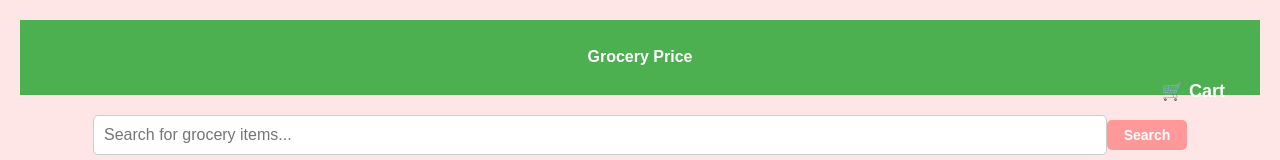
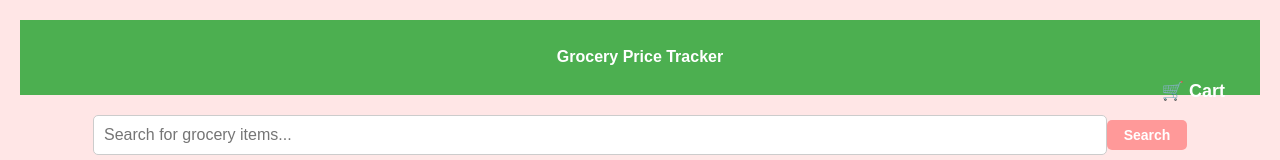
Before and after one commit to Manasa1711/Grocery-website-by-AI, a React (Create React App) app: page / in a window 1280 px wide. Shown: the top 160 px of the page. Built offline with nearby package versions, Linux system fonts and the light colour scheme.

Commit message:
Update Home.js

```diff
--- a/src/Home.js
+++ b/src/Home.js
@@ -93,7 +93,7 @@ const Home = () => {
   return (
     <div className="container">
       <nav className="navbar">
-        <h1>Grocery Price  </h1>
+        <h1>Grocery Price Tracker  </h1>
         <Link to="/cart" className="cart-link">
   🛒 Cart
 </Link>
```
